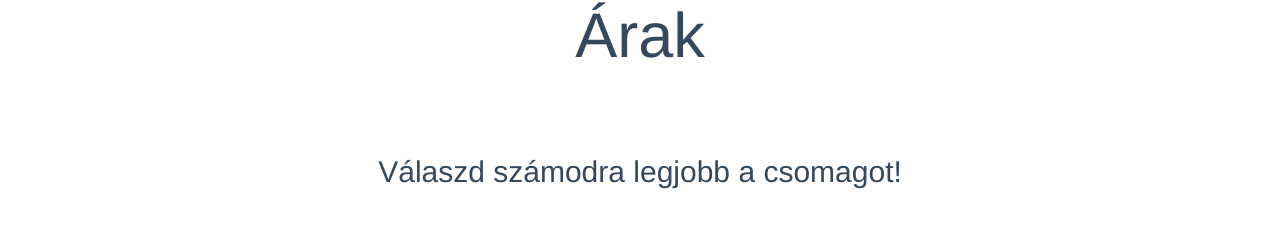
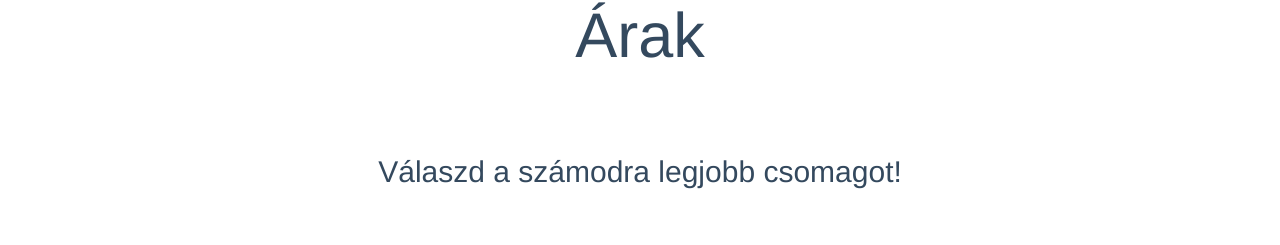
Before and after one commit to juhasztunde/tuju, a plain HTML site: page index.html in a window 1280 px wide. Shown: the part 5021-5266 px from the top of the page. Drawn offline with Linux system fonts and the light colour scheme.

Commit message:
csomagok update 2

```diff
--- a/index.html
+++ b/index.html
@@ -221,7 +221,7 @@
 
 
               <div class="col-md-6 col-md-offset-3 text-center">
-                     <h3 style="font-weight:300;margin-bottom:3rem;margin-top:1rem"> Válaszd számodra legjobb a csomagot! </h3>
+                     <h3 style="font-weight:300;margin-bottom:3rem;margin-top:1rem"> Válaszd a számodra legjobb csomagot! </h3>
                                         <!--<div class="sub-title lead3" style="margin-bottom:5rem">Ha a csomagajánlatok közül választasz, a tervezés ingyes.</div>-->
 
                                     </div>
```
